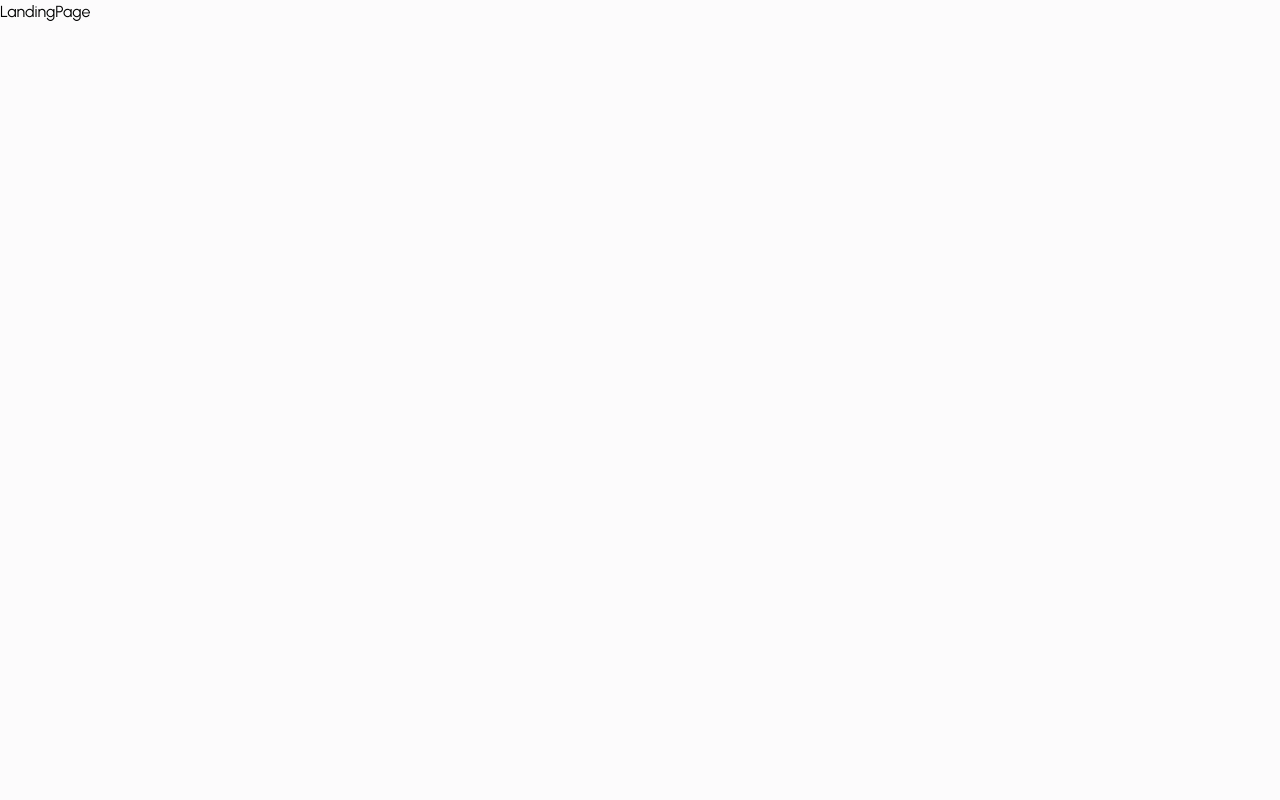
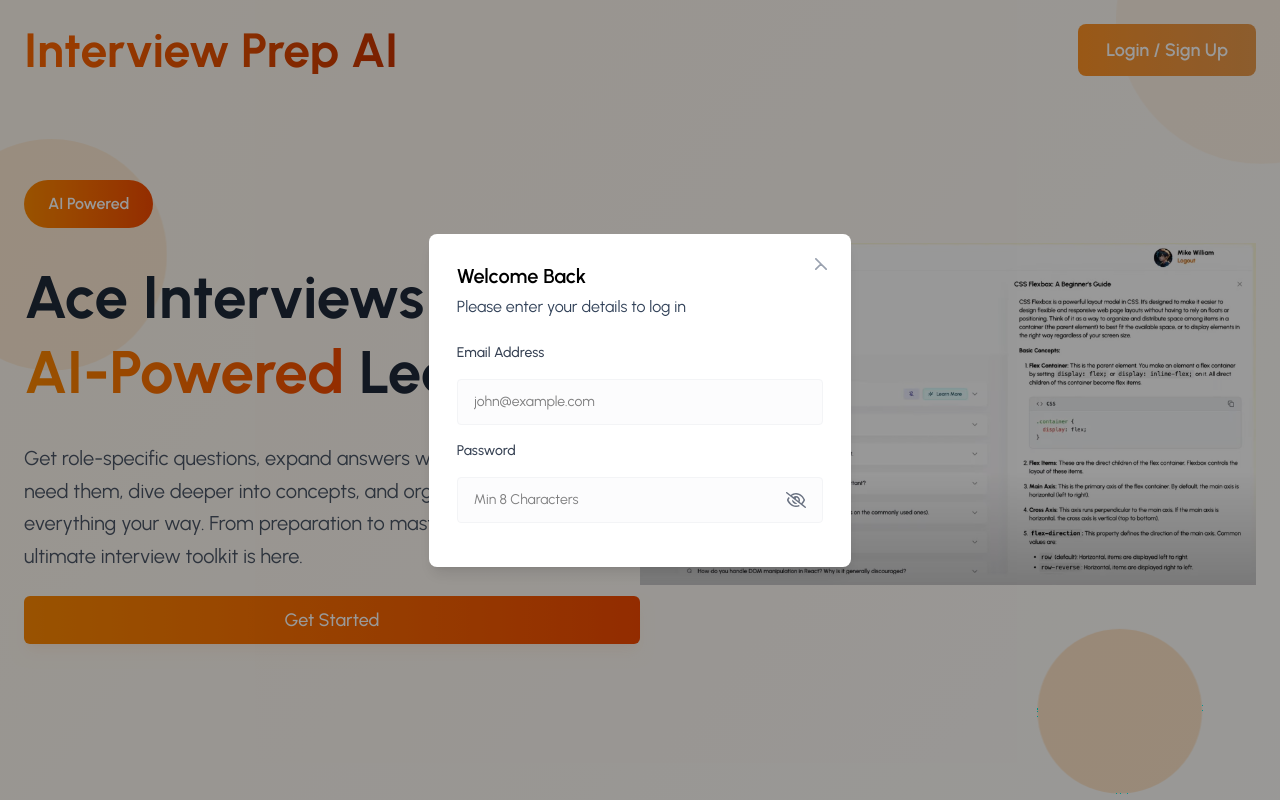
Before and after one commit to Niyaz-0/InterviewPrep-AI, a React (Vite) app in the folder frontend/: page / in a window 1280 px wide. Shown: the top 800 px of the page. Built offline with nearby package versions, Linux system fonts and the light colour scheme.

Commit message:
Landing page completed

```diff
--- a/frontend/src/App.jsx
+++ b/frontend/src/App.jsx
@@ -1,8 +1,6 @@
 import { BrowserRouter, Routes, Route} from "react-router-dom";
 import { Toaster } from "react-hot-toast";
 
-import Login from "./pages/Auth/Login";
-import Signup from "./pages/Auth/Signup"
 import Dashboard from "./pages/Home/Dashboard"
 import InterviewPrep from "./pages/InterviewPrepPage/InterviewPrep"
 import LandingPage from "./pages/LandingPage"
--- /dev/null
+++ b/frontend/src/components/Inputs/Input.jsx
@@ -0,0 +1,39 @@
+import { useState } from "react";
+import { FaRegEye, FaRegEyeSlash } from "react-icons/fa6";
+
+export default function Input({ value, onChange, label, placeholder, type }) {
+  const [showPassword, setShowPassword] = useState(false);
+
+  const togglePassword = () => {
+    setShowPassword(!showPassword);
+  };
+
+  return (
+    <div className="flex flex-col gap-1">
+      <label className="text-sm font-medium text-gray-700">{label}</label>
+      <div className="input-box">
+        <input
+          type={
+            type === "password" ? (showPassword ? "text" : "password") : type
+          }
+          placeholder={placeholder}
+          className="w-full bg-transparent outline-none"
+          value={value}
+          onChange={onChange}
+        />
+        {type === "password" && (
+          <div
+            onClick={togglePassword}
+            className="cursor-pointer text-gray-500"
+          >
+            {showPassword ? (
+              <FaRegEye size={20} />
+            ) : (
+              <FaRegEyeSlash size={20} />
+            )}
+          </div>
+        )}
+      </div>
+    </div>
+  );
+}
--- /dev/null
+++ b/frontend/src/components/Modal.jsx
@@ -0,0 +1,46 @@
+import React from "react";
+
+export default function Modal({
+  children,
+  isOpen,
+  title,
+  onClose,
+  hideHeader,
+}) {
+  return (
+    <div className="fixed inset-0 z-50 flex justify-center items-center w-full h-full bg-black/40">
+      {/* Modal Content */}
+      <div
+        className={`relative flex flex-col bg-white shadow-lg rounded-lg overflow-hidden
+    `}
+      >
+        {/* Modal Header */}
+        {!hideHeader && (
+          <div className="flex items-center justify-between p-4 border-b border-gray-200">
+            <h3 className="md:text-lg font-medium text-shadow-gray-900">{title}</h3>
+          </div>
+        )}
+        <button type="button" className="text-gray-400 bg-transparent hover:bg-orange-100 hover:text-shadow-gray-900 rounded-lg text-sm w-8 h-8 flex items-center justify-center absolute top-3.5 right-3.5 cursor-pointer" onClick={onClose}>
+          <svg
+            className="w-3 h-3"
+            aria-hidden="true"
+            xmlns="http://www.w3.org/2000/svg"
+            fill="none"
+            viewBox="0 0 14 14"
+          >
+            <path
+              stroke="currentColor"
+              strokeLinecap="round"
+              strokeLinejoin="round"
+              strokeWidth="2"
+              d="M1 1l6 6m0 0l6 6M7 7l-6 6m6-6L1 1"
+            />
+          </svg>
+        </button>
+
+        {/* Modal Body (Scrollable) */}
+        <div className="flex-1 overflow-y-auto custom-scrollbar">{children}</div>
+      </div>
+    </div>
+  );
+}
--- a/frontend/src/index.css
+++ b/frontend/src/index.css
@@ -116,9 +116,9 @@
 }
 
 .btn-primary {
-    @apply w-full flex items-center justify-center gap-3 text-sm font-medium text-white bg-black shadow-lg shadow-orange-600/5 p-[10px] rounded-md my-1 hover:text-black cursor-pointer;
+    @apply w-full flex items-center justify-center gap-3 text-lg font-medium text-white bg-black shadow-lg shadow-orange-600/5 p-[10px] rounded-md my-1 hover:text-black cursor-pointer;
 }
 
 .btn-small {
-    @apply flex items-center justify-center gap-3 bg-gradient-to-r from-[#FF9324] to-[#e99a4b] text-sm font-semibold text-white px-7 py-2 rounded-lg  hover:bg-black  hover:text-white transition-colors cursor-pointer hover:shadow-2xl hover:shadow-orange-300;
+    @apply flex items-center justify-center gap-3 bg-gradient-to-r from-[#FF9324] to-[#e99a4b] text-lg font-semibold text-white px-7 py-3 rounded-lg  hover:bg-black  hover:text-white transition-colors cursor-pointer hover:shadow-2xl hover:shadow-orange-300;
 }
--- a/frontend/src/pages/Auth/Login.jsx
+++ b/frontend/src/pages/Auth/Login.jsx
@@ -1,7 +1,40 @@
-import React from 'react'
+import { useState } from "react";
+import { useNavigate } from "react-router-dom";
+import Input from "../../components/Inputs/Input";
 
-export default function Login() {
+export default function Login({ setCurrentPage }) {
+  const [email, setEmail] = useState("");
+  const [password, setPassword] = useState("");
+  const [error, setError] = useState(null);
+
+  const navigate = useNavigate();
+
+  const handleLogin = (e) => {
+    e.preventDefault();
+  };
+
   return (
-    <div>Login</div>
-  )
+    <div className="w-[90vw] md:w-[33vw] p-7 flex flex-col justify-center">
+      <h3 className="text-xl font-semibold ☐ text-black">Welcome Back</h3>
+      <p className="text-base ☐ text-slate-700 mt-[5px] mb-6">
+        Please enter your details to log in
+      </p>
+      <form onSubmit={handleLogin}>
+        <Input
+          value={email}
+          onChange={({ target }) => setEmail(target.value)}
+          label="Email Address"
+          placeholder="john@example.com"
+          type="text"
+        />
+        <Input
+          value={password}
+          onChange={({ target }) => setPassword(target.value)}
+          label="Password"
+          placeholder="Min 8 Characters"
+          type="password"
+        />
+      </form>
+    </div>
+  );
 }
--- a/frontend/src/pages/LandingPage.jsx
+++ b/frontend/src/pages/LandingPage.jsx
@@ -1,7 +1,133 @@
-import React from 'react'
+import { useState } from "react";
+import { useNavigate } from "react-router-dom";
+import HERO_IMG from "../assets/hero-img.png";
+import { APP_FEATURES } from "../utils/data.js";
+import Login from "./Auth/Login";
+import Signup from "./Auth/Signup";
+import Modal from "../components/Modal";
 
 export default function LandingPage() {
+
+  const navigate = useNavigate();
+  const [openAuthModal, setOpenAuthModal] = useState(false);
+  const [currentPage, setCurrentPage] = useState("login");
+
+  const handleCTA = () => {};
+
   return (
-    <div>LandingPage</div>
-  )
+    <>
+    <div className="min-h-screen bg-gradient-to-br from-orange-50 to-white">
+      {/* Background decoration */}
+      <div className="absolute inset-0 overflow-hidden">
+        <div className="absolute -top-40 -right-40 w-80 h-80 bg-orange-200 rounded-full opacity-20 animate-blob1" />
+        <div className="absolute top-40 -left-20 w-60 h-60 bg-orange-300 rounded-full opacity-20 animate-blob2" />
+        <div className="absolute bottom-20 right-20 w-40 h-40 bg-orange-400 rounded-full opacity-20 animate-blob3" />
+      </div>
+
+      <div className="relative z-10 container mx-auto px-6">
+        {/* Header */}
+        <header className="flex justify-between items-center py-6">
+          <div className="text-4xl lg:text-5xl font-bold bg-gradient-to-r from-orange-500 to-orange-700 bg-clip-text text-transparent">
+            Interview Prep AI
+          </div>
+          <button
+            className="btn-small text-lg"
+            onClick={() => setOpenAuthModal(true)}>
+            Login / Sign Up
+          </button>
+        </header>
+
+        {/* Hero Content */}
+        <div className="flex flex-col lg:flex-row items-center justify-between py-20">
+          <div className="lg:w-1/2 space-y-8">
+            <div className="inline-block">
+              <div className="bg-gradient-to-r from-orange-400 to-orange-600 text-white px-6 py-3 rounded-full text-base font-semibold">
+                AI Powered
+              </div>
+            </div>
+
+            <h1 className="text-5xl lg:text-6xl font-bold text-gray-800 leading-tight">
+              Ace Interviews with <br />
+              <span className="bg-gradient-to-r from-orange-400 to-orange-600 bg-clip-text text-transparent animate-text-shine">
+                AI-Powered
+              </span>{" "}
+              Learning
+            </h1>
+
+            <div className="space-y-6">
+              <p className="text-xl text-gray-600 max-w-lg leading-relaxed">
+                Get role-specific questions, expand answers when you need them,
+                dive deeper into concepts, and organize everything your way.
+                From preparation to mastery - your ultimate interview toolkit is
+                here.
+              </p>
+
+              <button
+                className="btn-primary bg-gradient-to-r from-orange-400 to-orange-600 hover:from-orange-500 hover:to-orange-700"
+                onClick={handleCTA}>
+                Get Started
+              </button>
+            </div>
+          </div>
+
+          <div className="lg:w-1/2 mt-12 lg:mt-0">
+            <img
+              src={HERO_IMG}
+              alt="Interview Prep AI"
+              className="w-full h-auto max-w-xl lg:max-w-2xl mx-auto"
+            />
+          </div>
+        </div>
+
+        {/* Features Section */}
+        <div className="py-20">
+          <div className="text-center mb-16">
+            <h2 className="text-4xl font-bold text-gray-800 mb-4">
+              Why Choose Our Platform?
+            </h2>
+            <p className="text-xl text-gray-600 max-w-2xl mx-auto">
+              Discover the features that make interview preparation effective and engaging
+            </p>
+          </div>
+
+          <div className="grid md:grid-cols-2 lg:grid-cols-3 gap-8">
+            {APP_FEATURES.map((feature) => (
+              <div
+                key={feature.id}
+                className="bg-white p-6 rounded-xl shadow-lg hover:shadow-xl transition-shadow border border-gray-100"
+              >
+                <div className="w-12 h-12 bg-gradient-to-r from-orange-400 to-orange-600 rounded-lg flex items-center justify-center mb-4">
+                  <span className="text-white font-bold text-xl">{feature.id}</span>
+                </div>
+                <h3 className="text-xl font-semibold text-gray-800 mb-3">
+                  {feature.title}
+                </h3>
+                <p className="text-gray-600 text-base leading-relaxed">
+                  {feature.description}
+                </p>
+              </div>
+            ))}
+          </div>
+        </div>
+      </div>
+    </div>
+
+    <Modal
+        isOpen={openAuthModal}
+        onClose={() => {
+          setOpenAuthModal(false);
+          setCurrentPage("login");
+        }}
+        hideHeader>
+        <div>
+          {currentPage === "login" && (
+            <Login setCurrentPage={setCurrentPage} />
+          )}
+          {currentPage === "signup" && (
+            <Signup setCurrentPage={setCurrentPage} />
+          )}
+        </div>
+</Modal>
+    </>
+  );
 }
--- a/frontend/src/utils/data.js
+++ b/frontend/src/utils/data.js
@@ -0,0 +1,27 @@
+export const APP_FEATURES = [
+  {
+    id: "01",
+    title: "Tailored Just for You",
+    description: "Get interview questions and model answers based on your role, experience, and specific focus areas - no generic content."
+  },
+  {
+    id: "02",
+    title: "Learn at Your Own Pace",
+    description: "Expand answers only when you're ready. Dive deeper into any concept instantly with AI-powered detailed explanations."
+  },
+  {
+    id: "03",
+    title: "Capture Your Insights",
+    description: "Add personal notes to any question and pin important ones to the top - making your learning more organized."
+  },
+  {
+    id: "04",
+    title: "Understand the 'Why' Behind Answers",
+    description: "Beyond just answers - unlock detailed concept explanations generated by AI, helping you truly master each topic."
+  },
+  {
+    id: "05",
+    title: "Save, Organize and Revisit",
+    description: "Easily save your Interview sets, organize them neatly in your dashboard, and pick up your preparation right where you left off."
+  }
+];
```
